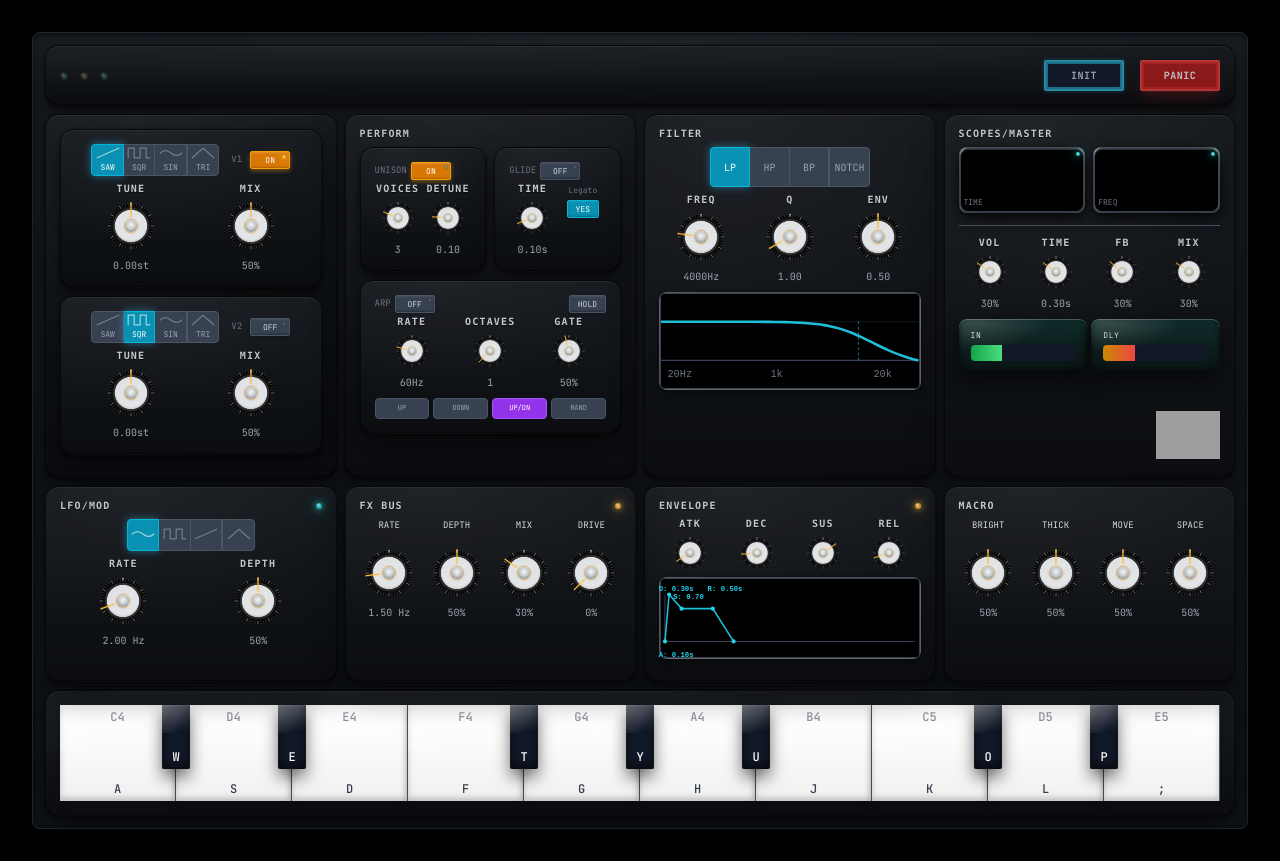
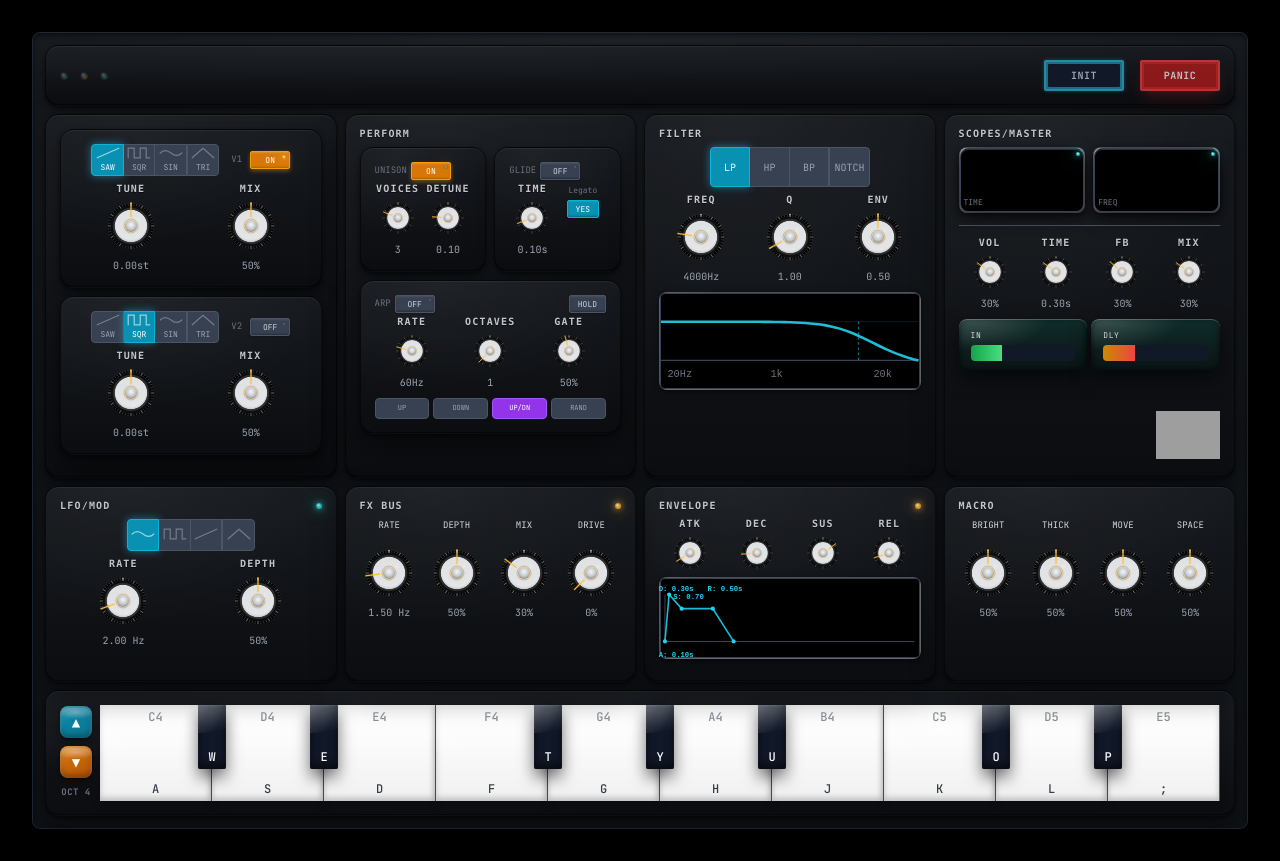
Before and after one commit to james-ralph8555/nextjs-portfoliosite, a Next.js app: page /synth in a window 1280 px wide. Built offline with nearby package versions, Linux system fonts and the light colour scheme; grey boxes are pictures that could not be loaded; a web font is replaced by a local one.

Commit message:
added synth octave change

```diff
--- a/src/components/synth/HybridSynth.tsx
+++ b/src/components/synth/HybridSynth.tsx
@@ -23,6 +23,7 @@ import { useKeyboardControls } from './hooks/useKeyboardControls'
 export function HybridSynth() {
   const [isInitialized, setIsInitialized] = useState(false)
   const [mouseActiveKeys, setMouseActiveKeys] = useState<Set<string>>(new Set())
+  const [currentOctave, setCurrentOctave] = useState(4)
   const audioContextRef = useRef<AudioContext | null>(null)
 
   const {
@@ -44,11 +45,6 @@ export function HybridSynth() {
     isPlaying,
     analyser
   } = useSynthEngine(audioContextRef.current)
-
-  const { activeKeys } = useKeyboardControls({
-    onNoteOn: playNote,
-    onNoteOff: releaseNote
-  })
 
   // Initialize audio context on first user interaction
   const initAudio = async () => {
@@ -74,6 +70,22 @@ export function HybridSynth() {
   const handlePanicClick = () => {
     panic()
   }
+
+  const handleOctaveUp = () => {
+    setCurrentOctave(prev => Math.min(prev + 1, 7))
+  }
+
+  const handleOctaveDown = () => {
+    setCurrentOctave(prev => Math.max(prev - 1, 1))
+  }
+
+  const { activeKeys } = useKeyboardControls({
+    onNoteOn: playNote,
+    onNoteOff: releaseNote,
+    currentOctave,
+    onOctaveUp: handleOctaveUp,
+    onOctaveDown: handleOctaveDown
+  })
 
   const handleMouseActiveKeysChange = (activeKeys: Set<string>) => {
     setMouseActiveKeys(activeKeys)
@@ -107,6 +119,7 @@ export function HybridSynth() {
           onNoteOn={playNote}
           onNoteOff={releaseNote}
           onMouseActiveKeysChange={handleMouseActiveKeysChange}
+          currentOctave={currentOctave}
         />
       </div>
 
--- a/src/components/synth/components/Keyboard.tsx
+++ b/src/components/synth/components/Keyboard.tsx
@@ -7,6 +7,7 @@ interface KeyboardProps {
   onNoteOn: (note: string) => void
   onNoteOff: (note: string) => void
   onMouseActiveKeysChange?: (activeKeys: Set<string>) => void
+  currentOctave?: number
 }
 
 const WHITE_KEYS = ['C', 'D', 'E', 'F', 'G', 'A', 'B']
@@ -21,28 +22,48 @@ const BLACK_KEY_POSITIONS = {
   'A#': 5     // After A (position 5)
 }
 
-const KEY_MAPPING: Record<string, string> = {
+// Base key mappings without octave (will be calculated dynamically)
+const BASE_KEY_MAPPING: Record<string, string> = {
   // White keys: a s d f g h j k l ;
-  'a': 'C4', 's': 'D4', 'd': 'E4', 'f': 'F4', 'g': 'G4', 'h': 'A4', 'j': 'B4',
-  'k': 'C5', 'l': 'D5', ';': 'E5',
+  'a': 'C', 's': 'D', 'd': 'E', 'f': 'F', 'g': 'G', 'h': 'A', 'j': 'B',
+  'k': 'C', 'l': 'D', ';': 'E',
 
   // Black keys: w e t y u o p
-  'w': 'C#4', 'e': 'D#4', 't': 'F#4', 'y': 'G#4', 'u': 'A#4',
-  'o': 'C#5', 'p': 'D#5'
+  'w': 'C#', 'e': 'D#', 't': 'F#', 'y': 'G#', 'u': 'A#',
+  'o': 'C#', 'p': 'D#'
 }
 
-const REVERSE_MAPPING: Record<string, string> = Object.entries(KEY_MAPPING).reduce((acc, [key, note]) => {
-  acc[note] = key
-  return acc
-}, {} as Record<string, string>)
-
-export function Keyboard({ activeKeys, onNoteOn, onNoteOff, onMouseActiveKeysChange }: KeyboardProps) {
+export function Keyboard({ activeKeys, onNoteOn, onNoteOff, onMouseActiveKeysChange, currentOctave = 4 }: KeyboardProps) {
   const [mouseActiveKeys, setMouseActiveKeys] = useState<Set<string>>(new Set())
   const [isMouseDown, setIsMouseDown] = useState(false)
   const [isTouchActive, setIsTouchActive] = useState(false)
   const [currentMouseKey, setCurrentMouseKey] = useState<string | null>(null)
   const keyboardRef = useRef<HTMLDivElement>(null)
-  const octaves = [4, 5] // Two octaves
+
+  // Calculate dynamic key mappings based on current octave
+  const KEY_MAPPING: Record<string, string> = React.useMemo(() => {
+    const mapping: Record<string, string> = {}
+
+    Object.entries(BASE_KEY_MAPPING).forEach(([key, note]) => {
+      // Determine octave based on key position
+      let octave = currentOctave
+      if (key === 'k' || key === 'l' || key === ';' || key === 'o' || key === 'p') {
+        octave = currentOctave + 1 // Second octave
+      }
+      mapping[key] = `${note}${octave}`
+    })
+
+    return mapping
+  }, [currentOctave])
+
+  const REVERSE_MAPPING: Record<string, string> = React.useMemo(() => {
+    return Object.entries(KEY_MAPPING).reduce((acc, [key, note]) => {
+      acc[note] = key
+      return acc
+    }, {} as Record<string, string>)
+  }, [KEY_MAPPING])
+
+  const octaves = [currentOctave, currentOctave + 1] // Dynamic octaves
   const allNotes: string[] = []
 
   // Generate notes for all octaves (both white and black keys)
@@ -248,7 +269,7 @@ export function Keyboard({ activeKeys, onNoteOn, onNoteOff, onMouseActiveKeysCha
   return (
     <div
       ref={keyboardRef}
-      className="relative h-24"
+      className="relative h-24 flex"
       onMouseMove={handleMouseMove}
       onTouchMove={handleTouchMove}
       onMouseLeave={() => {
@@ -263,6 +284,34 @@ export function Keyboard({ activeKeys, onNoteOn, onNoteOff, onMouseActiveKeysCha
         }
       }}
     >
+      {/* Octave Buttons */}
+      <div className="flex flex-col gap-2 h-full justify-center items-center pr-2">
+        {/* Up Button */}
+        <button
+          className="octave-button octave-button-up relative group w-8 h-8 flex items-center justify-center"
+          aria-label="Octave up (Z key)"
+        >
+          <div className="led-glow" />
+          <span className="relative z-10 text-white font-bold text-sm leading-none">▲</span>
+        </button>
+
+        {/* Down Button */}
+        <button
+          className="octave-button octave-button-down relative group w-8 h-8 flex items-center justify-center"
+          aria-label="Octave down (X key)"
+        >
+          <div className="led-glow" />
+          <span className="relative z-10 text-white font-bold text-sm leading-none">▼</span>
+        </button>
+
+        {/* Current Octave Display */}
+        <div className="text-[9px] font-mono text-gray-500 font-bold uppercase tracking-wider whitespace-nowrap">
+          OCT {currentOctave}
+        </div>
+      </div>
+
+      {/* Keyboard Keys */}
+      <div className="flex-1 relative">
         {/* White keys using CSS Grid for consistent sizing */}
         <div className="grid h-full relative" style={{ gridTemplateColumns: `repeat(${renderedWhiteKeys.length}, 1fr)` }}>
           {renderedWhiteKeys.map((note, index) => {
@@ -314,7 +363,7 @@ export function Keyboard({ activeKeys, onNoteOn, onNoteOff, onMouseActiveKeysCha
 
               // Calculate which white key this black key follows
               const octave = parseInt(note.replace(/^\D+/, ''))
-            const octaveStartIndex = (octave - 4) * WHITE_KEYS.length
+              const octaveStartIndex = (octave - currentOctave) * WHITE_KEYS.length
               const whiteKeyIndex = octaveStartIndex + blackKeyPosition
 
               // Find the actual rendered white key at this position
@@ -353,5 +402,6 @@ export function Keyboard({ activeKeys, onNoteOn, onNoteOff, onMouseActiveKeysCha
           </div>
         </div>
       </div>
+    </div>
   )
 }
--- a/src/components/synth/hooks/useKeyboardControls.ts
+++ b/src/components/synth/hooks/useKeyboardControls.ts
@@ -1,29 +1,65 @@
-import { useState, useEffect } from 'react'
+import React, { useState, useEffect } from 'react'
 
 interface KeyboardControlsProps {
   onNoteOn: (note: string) => void
   onNoteOff: (note: string) => void
+  currentOctave?: number
+  onOctaveUp?: () => void
+  onOctaveDown?: () => void
 }
 
-const KEY_MAPPING: Record<string, string> = {
+// Base key mappings without octave (will be calculated dynamically)
+const BASE_KEY_MAPPING: Record<string, string> = {
   // White keys: a s d f g h j k l ;
-  'a': 'C4', 's': 'D4', 'd': 'E4', 'f': 'F4', 'g': 'G4', 'h': 'A4', 'j': 'B4',
-  'k': 'C5', 'l': 'D5', ';': 'E5',
+  'a': 'C', 's': 'D', 'd': 'E', 'f': 'F', 'g': 'G', 'h': 'A', 'j': 'B',
+  'k': 'C', 'l': 'D', ';': 'E',
 
   // Black keys: w e t y u o p
-  'w': 'C#4', 'e': 'D#4', 't': 'F#4', 'y': 'G#4', 'u': 'A#4',
-  'o': 'C#5', 'p': 'D#5'
+  'w': 'C#', 'e': 'D#', 't': 'F#', 'y': 'G#', 'u': 'A#',
+  'o': 'C#', 'p': 'D#'
 }
 
-export function useKeyboardControls({ onNoteOn, onNoteOff }: KeyboardControlsProps) {
+export function useKeyboardControls({ onNoteOn, onNoteOff, currentOctave = 4, onOctaveUp, onOctaveDown }: KeyboardControlsProps) {
   const [activeKeys, setActiveKeys] = useState<Record<string, string>>({})
+  const [activeOctaveKeys, setActiveOctaveKeys] = useState<Set<string>>(new Set())
+
+  // Calculate dynamic key mappings based on current octave
+  const KEY_MAPPING = React.useMemo(() => {
+    const mapping: Record<string, string> = {}
+
+    Object.entries(BASE_KEY_MAPPING).forEach(([key, note]) => {
+      // Determine octave based on key position
+      let octave = currentOctave
+      if (key === 'k' || key === 'l' || key === ';' || key === 'o' || key === 'p') {
+        octave = currentOctave + 1 // Second octave
+      }
+      mapping[key] = `${note}${octave}`
+    })
+
+    return mapping
+  }, [currentOctave])
 
   useEffect(() => {
     const handleKeyDown = (event: KeyboardEvent) => {
       const key = event.key.toLowerCase()
 
       // Skip if key is already active or modifier key
-      if (activeKeys[key] || event.ctrlKey || event.altKey || event.metaKey) {
+      if (activeKeys[key] || activeOctaveKeys.has(key) || event.ctrlKey || event.altKey || event.metaKey) {
+        return
+      }
+
+      // Handle octave control keys (Z/X)
+      if (key === 'z' && onOctaveUp) {
+        event.preventDefault()
+        setActiveOctaveKeys(prev => new Set(prev).add(key))
+        onOctaveUp()
+        return
+      }
+
+      if (key === 'x' && onOctaveDown) {
+        event.preventDefault()
+        setActiveOctaveKeys(prev => new Set(prev).add(key))
+        onOctaveDown()
         return
       }
 
@@ -38,6 +74,17 @@ export function useKeyboardControls({ onNoteOn, onNoteOff }: KeyboardControlsPro
     const handleKeyUp = (event: KeyboardEvent) => {
       const key = event.key.toLowerCase()
       const note = activeKeys[key]
+
+      // Handle octave control keys (Z/X)
+      if ((key === 'z' || key === 'x') && activeOctaveKeys.has(key)) {
+        event.preventDefault()
+        setActiveOctaveKeys(prev => {
+          const newSet = new Set(prev)
+          newSet.delete(key)
+          return newSet
+        })
+        return
+      }
 
       if (note) {
         event.preventDefault()
@@ -72,7 +119,7 @@ export function useKeyboardControls({ onNoteOn, onNoteOff }: KeyboardControlsPro
         onNoteOff(note)
       })
     }
-  }, [activeKeys, onNoteOn, onNoteOff])
+  }, [activeKeys, activeOctaveKeys, onNoteOn, onNoteOff, onOctaveUp, onOctaveDown, KEY_MAPPING])
 
   return {
     activeKeys,
--- a/src/styles/synth/synth-hardware.css
+++ b/src/styles/synth/synth-hardware.css
@@ -224,3 +224,154 @@
     inset 0 -3px 8px rgba(0,0,0,.55),
     0 6px 12px rgba(0,0,0,.5);
 }
+
+/* 9) Octave Buttons - Plastic/Rubber Hardware Buttons */
+.octave-button {
+  position: relative;
+  overflow: hidden;
+  transition: transform var(--t-quick) var(--ease-hw),
+              box-shadow var(--t-quick) var(--ease-hw),
+              background-color var(--t-quick) var(--ease-hw);
+  border-radius: 8px;
+  box-shadow:
+    inset 0 2px 4px rgba(255,255,255,.25),     /* top highlight */
+    inset 0 -3px 6px rgba(0,0,0,.35),          /* inner depth */
+    0 4px 12px rgba(0,0,0,.4),                 /* drop shadow */
+    0 1px 2px rgba(0,0,0,.5);                 /* hard shadow */
+}
+
+/* Plastic surface texture with subtle gradients */
+.octave-button::before {
+  content: "";
+  position: absolute; inset: 0;
+  pointer-events: none;
+  background:
+    radial-gradient(120% 40% at 50% 20%, rgba(255,255,255,.35), transparent 50%),
+    radial-gradient(80% 60% at 50% 80%, rgba(0,0,0,.15), transparent 60%),
+    linear-gradient(135deg, rgba(255,255,255,.12) 0%, transparent 40%, rgba(0,0,0,.08) 100%);
+  border-radius: inherit;
+  mix-blend-mode: screen;
+}
+
+/* Rubber-like tactile edge highlight */
+.octave-button::after {
+  content: "";
+  position: absolute;
+  inset: 2px;
+  pointer-events: none;
+  background: linear-gradient(180deg,
+    rgba(255,255,255,.2) 0%,
+    rgba(255,255,255,.05) 25%,
+    transparent 50%);
+  border-radius: calc(8px - 2px);
+  opacity: .8;
+  transition: opacity var(--t-quick) var(--ease-hw);
+}
+
+/* Press state - realistic button depression */
+.octave-button:active {
+  transform: translateY(2px) scale(0.98);
+  box-shadow:
+    inset 0 1px 2px rgba(255,255,255,.15),
+    inset 0 -2px 4px rgba(0,0,0,.45),
+    0 2px 6px rgba(0,0,0,.4),
+    0 1px 1px rgba(0,0,0,.5);
+}
+
+.octave-button:active::after {
+  opacity: .4;
+}
+
+/* Enhanced hover state with glow */
+.octave-button:hover {
+  transform: translateY(-1px);
+  box-shadow:
+    inset 0 2px 4px rgba(255,255,255,.35),
+    inset 0 -3px 6px rgba(0,0,0,.35),
+    0 6px 16px rgba(0,0,0,.45),
+    0 2px 4px rgba(0,0,0,.3),
+    0 0 8px currentColor;  /* colored glow */
+}
+
+/* Specific button color variants */
+.octave-button-up {
+  background: linear-gradient(145deg, #0891b2, #0e7490);
+  border-color: #0e7490;
+  color: #06b6d4;
+}
+
+.octave-button-up:hover {
+  background: linear-gradient(145deg, #06b6d4, #0891b2);
+  border-color: #06b6d4;
+  color: #22d3ee;
+}
+
+.octave-button-up:active {
+  background: linear-gradient(145deg, #0e7490, #155e75);
+  border-color: #155e75;
+}
+
+.octave-button-down {
+  background: linear-gradient(145deg, #d97706, #b45309);
+  border-color: #b45309;
+  color: #f59e0b;
+}
+
+.octave-button-down:hover {
+  background: linear-gradient(145deg, #f59e0b, #d97706);
+  border-color: #f59e0b;
+  color: #fbbf24;
+}
+
+.octave-button-down:active {
+  background: linear-gradient(145deg, #b45309, #92400e);
+  border-color: #92400e;
+}
+
+/* LED light effects for octave buttons */
+.octave-button .led-glow {
+  position: absolute;
+  inset: -2px;
+  border-radius: 10px;
+  opacity: 0;
+  transition: opacity var(--t-quick) var(--ease-hw);
+  pointer-events: none;
+  z-index: -1;
+}
+
+.octave-button:hover .led-glow {
+  opacity: 0.6;
+  animation: led-pulse 1.5s ease-in-out infinite;
+}
+
+.octave-button-up .led-glow {
+  background: radial-gradient(circle, #22d3ee, transparent 70%);
+  box-shadow: 0 0 20px #06b6d4, 0 0 40px #06b6d4;
+}
+
+.octave-button-down .led-glow {
+  background: radial-gradient(circle, #fbbf24, transparent 70%);
+  box-shadow: 0 0 20px #f59e0b, 0 0 40px #f59e0b;
+}
+
+@keyframes led-pulse {
+  0%, 100% { opacity: 0.6; transform: scale(1); }
+  50% { opacity: 0.8; transform: scale(1.05); }
+}
+
+/* Focus state for accessibility */
+.octave-button:focus-visible {
+  outline: 2px solid currentColor;
+  outline-offset: 2px;
+  opacity: 1;
+}
+
+/* Reduced motion accessibility */
+@media (prefers-reduced-motion: reduce) {
+  .octave-button {
+    transition: none;
+  }
+  .octave-button:hover .led-glow {
+    animation: none;
+  }
+}
```
Lines whose indentation alone changed are shown as unchanged.
